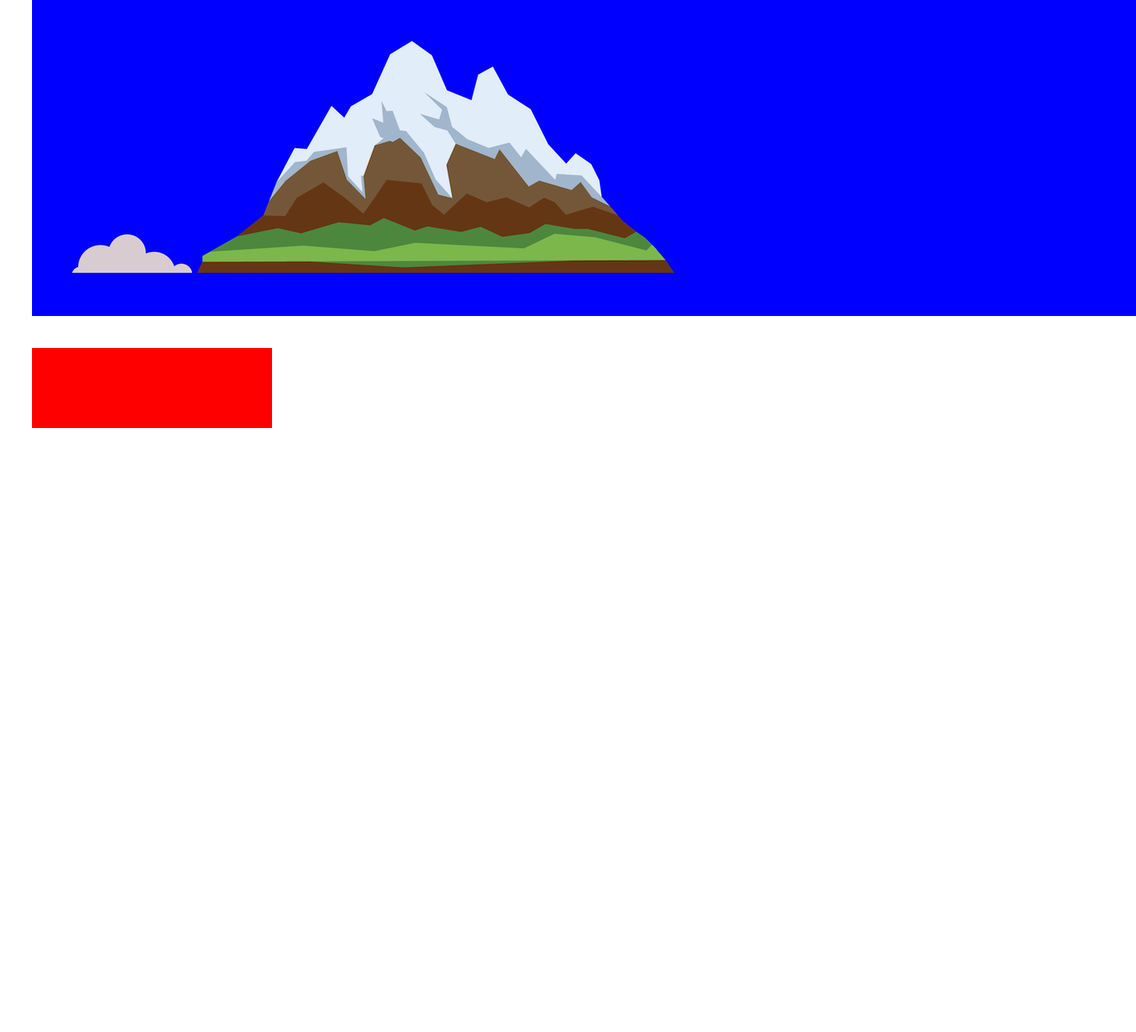
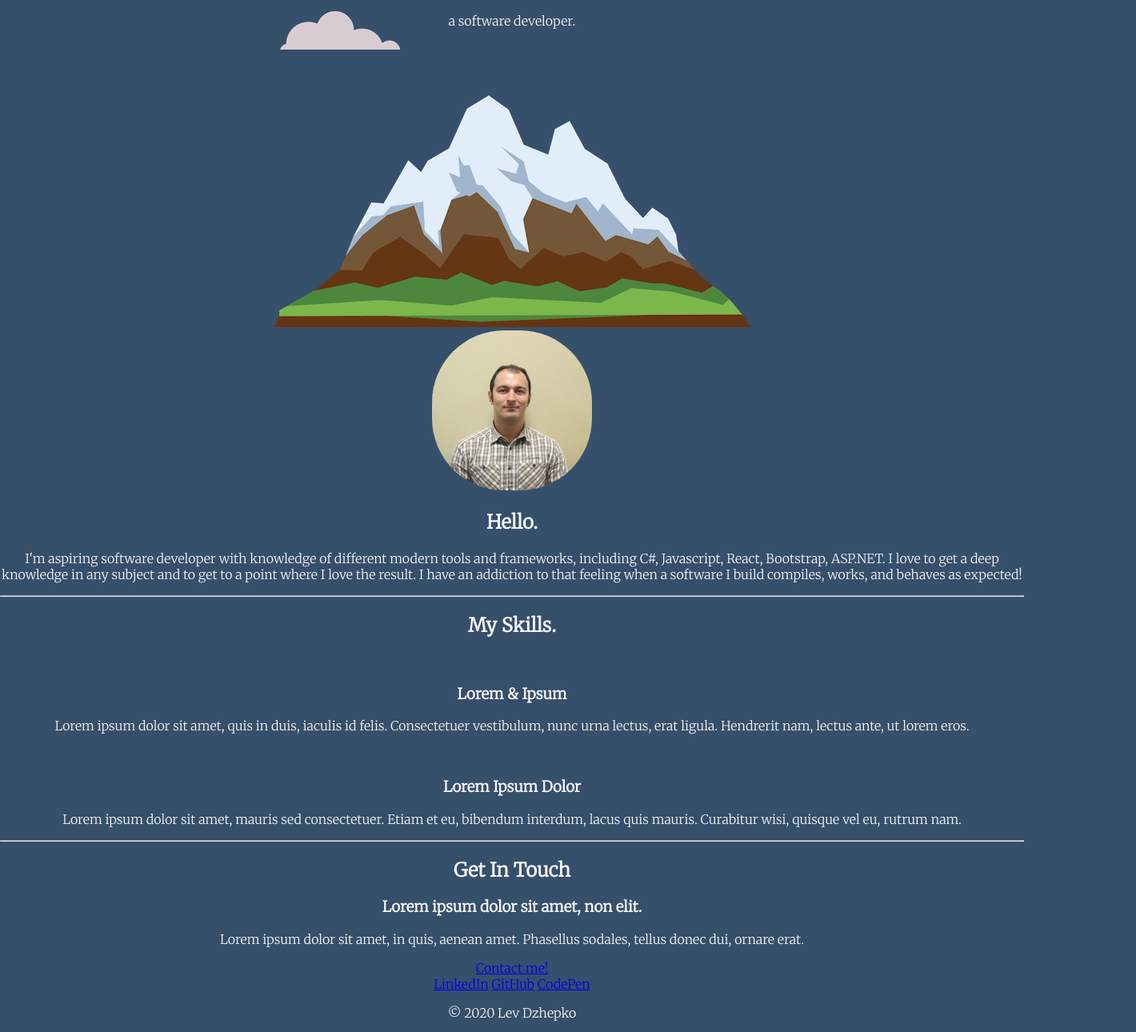
Before and after one commit to levdjepko/personalWebsite, a plain HTML site: page CSS - My site/index.html in a window 1280 px wide. Shown: the part 186-1476 px from the top of the page at 80% size, 1420 px wide, since content can reach past the window. Before the commit the page ends 800 px from the top, so only its background shows below. Drawn offline with Linux system fonts and the light colour scheme.

Commit message:
Updated design of the site

```diff
--- a/CSS - My site/css/styles.css
+++ b/CSS - My site/css/styles.css
@@ -1,22 +1,36 @@
 body {
   margin: 0;
-  font-family: -apple-system, BlinkMacSystemFont, sans-serif;
+  font-family: 'Merriweather', serif;
+  text-align: center;
+  background-color: #364f6b;
 }
-
+.bottomCLoud {
+  position: absolute;
+  left: 350px;
+  top: 200px;
+}
+.topCloud {
+  position: absolute;
+  right: 350px;
+  top: 50px;
+}
 div{
   background-color: #364f6b;
   color: #f5f5f5;
 }
 h1 {
   margin-top: 0;
+  font-family: 'Sacramento', cursive;
+  font-size: 3rem;
 }
 .top-container {
-  background-color: blue;
-  padding: 50px; margin : 40px;
+  background-color: #364f6b;
+  margin-top: 100px;
   width: 100%;
 }
 .bottom-container {
-  background-color: red;
-  padding: 50px; margin : 40px;
-  width: 200px;
+
 }
+.profileImage {
+  border-radius: 90px;
+}
--- a/CSS - My site/index.html
+++ b/CSS - My site/index.html
@@ -5,16 +5,55 @@
     <title>Lev Dzhepko</title>
     <link rel="stylesheet" href="css/styles.css">
     <link rel="shortcut icon" href="favicon.ico">
+    <link href="https://fonts.googleapis.com/css2?family=Merriweather:wght@300&family=Sacramento&display=swap" rel="stylesheet">
   </head>
   <body>
-    <div class="topBlock">
+    <div class="top-container">
+        <img src="images/cloud.png" alt="" class="topCloud">
         <h1>I'm Lev,</h1>
         <p>a software developer.</p>
+
+        <img src="images/cloud.png" alt="" class="bottomCLoud">
+        <img src="images/mountain.png" alt="">
     </div>
-    <div class="top-container">
-    <img src="images/cloud.png" alt="">
-    <img src="images/mountain.png" alt="">
+    <div class="middle-container">
+      <div class="profile">
+        <img class="profileImage" src="images/myPicture.jpeg" alt="My photo picture">
+        <h2>Hello.</h2>
+        <p>I'm aspiring software developer with knowledge of different modern tools
+        and frameworks, including C#, Javascript, React, Bootstrap, ASP.NET.
+      I love to get a deep knowledge in any subject and to get to a point where I love the result. I have an addiction to that feeling when
+    a software I build compiles, works, and behaves as expected!</p>
+      </div>
+      <hr>
+      <div class="skills">
+        <h2>My Skills.</h2>
+        <div class="skill-row">
+          <img class="" src="" alt="">
+          <h3>Lorem & Ipsum</h3>
+          <p>Lorem ipsum dolor sit amet, quis in duis, iaculis id felis. Consectetuer vestibulum, nunc urna lectus, erat ligula. Hendrerit nam, lectus ante, ut lorem eros.</p>
+        </div>
+        <div class="skill-row">
+          <img class="" src="" alt="">
+          <h3>Lorem Ipsum Dolor</h3>
+          <p>Lorem ipsum dolor sit amet, mauris sed consectetuer. Etiam et eu, bibendum interdum, lacus quis mauris. Curabitur wisi, quisque vel eu, rutrum nam.</p>
+        </div>
+      </div>
+      <hr>
+      <div class="contact-me">
+        <h2>Get In Touch</h2>
+        <h3>Lorem ipsum dolor sit amet, non elit.</h3>
+        <p>Lorem ipsum dolor sit amet, in quis, aenean amet. Phasellus sodales, tellus donec dui, ornare erat.</p>
+        <a class="btn" href="mailto:levdjepko@gmail.com">Contact me!</a>
+      </div>
     </div>
-    <div class="bottom-container"></div>
+
+
+    <div class="bottom-container">
+      <a class="footer-link" href="https://www.linkedin.com/in/lev-dzhepko/">LinkedIn</a>
+      <a class="footer-link" href="https://github.com/levdjepko">GitHub</a>
+      <a class="footer-link" href="https://codepen.io/Torf">CodePen</a>
+      <p>© 2020 Lev Dzhepko</p>
+    </div>
   </body>
 </html>
```
Also changed, not shown: CSS - My site/images/myPicture.jpeg (added).
